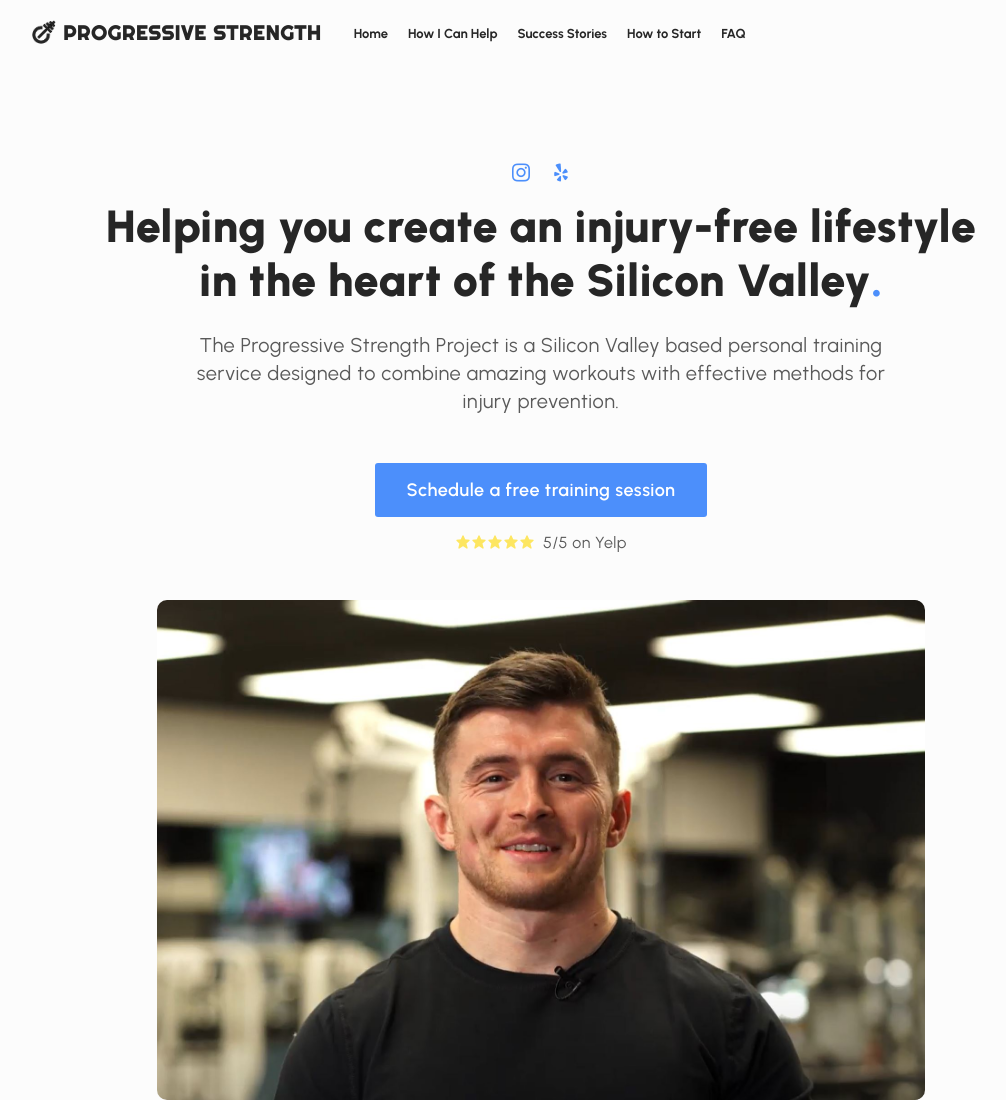
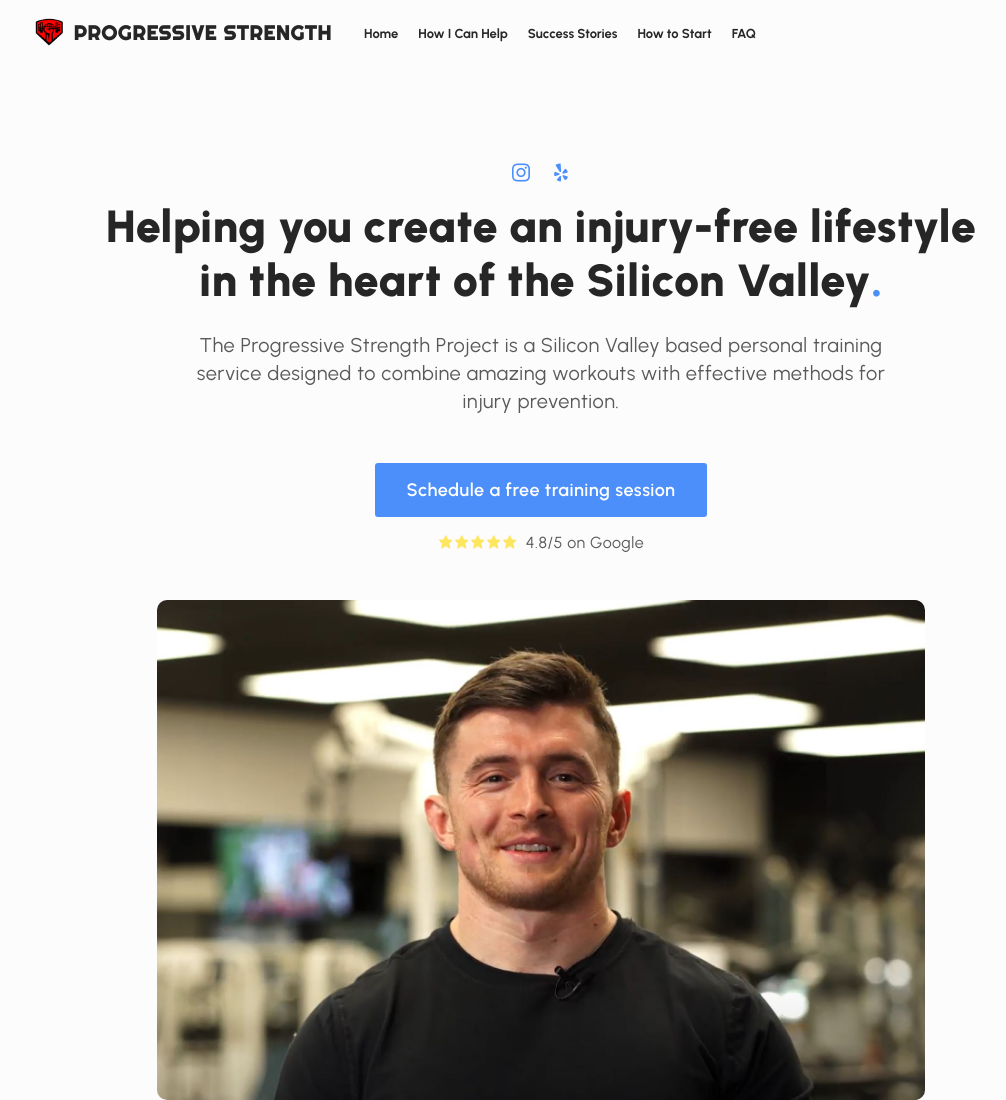
Before and after one commit to DanShawl/Progressive-Strength-Project, a plain HTML site: page index.html in a window 1280 px wide. Shown: the top 1100 px of the page, without its empty margins (99-1105 px from the left). Drawn offline with nearby package versions, Linux system fonts and the light colour scheme.

Commit message:
Updated page title, logo, and favicon.

```diff
--- a/index.html
+++ b/index.html
@@ -8,7 +8,7 @@
     <!--=============== FAVICON ===============-->
     <link
       rel="icon"
-      href="/assets/images/progressive-strength-fav-icon-black.png"
+      href="/assets/images/progressive-strength-logo-only.png"
       type="image/x-icon"
     />
     <!--=============== BOXICONS ===============-->
@@ -25,7 +25,7 @@
     />
     <!--=============== CSS ===============-->
     <link rel="stylesheet" href="assets/styles.css" />
-    <title>Progressive Strength</title>
+    <title>Progressive Strength Project</title>
   </head>
   <body>
     <!-- #791293 -->
@@ -36,7 +36,7 @@
       <nav class="nav container">
         <a href="#" class="nav__logo nav__header-item" id="nav-logo">
           <img
-            src="/assets/images/progressive-strength-fav-icon-black.png"
+            src="/assets/images/progressive-strength-logo-only.png"
             alt="Progressive Strength Project logo"
             class="progressive-strength-logo-black"
           />
@@ -118,13 +118,14 @@
           <i class="bx bxs-star"></i>
           <i class="bx bxs-star"></i>
           <i class="bx bxs-star"></i>
-          <span class="home__reviews-info">5/5 on Yelp</span>
+          <span class="home__reviews-info">4.8/5 on Google</span>
         </div>
         <div class="video__wrapper">
           <img
             src="/assets/images/headshot-progressive-strength-hq.JPG"
             alt=""
           />
+
           <!-- <video
             src="/assets/images/progressive-strength-project-personal-training-video.mp4"
             width="560"
@@ -517,7 +518,7 @@
         <div class="footer__company">
           <a href="#" class="footer__logo nav__header-item" id="nav-logo">
             <img
-              src="/assets/images/progressive-strength-fav-icon-black.png"
+              src="/assets/images/progressive-strength-logo-only.png"
               alt="Barbell by Elizabeth Fuqua from NounProject.com"
               class="progressive-strength-logo-black"
             />Progressive Strength
```
Also changed, not shown: assets/images/progressive-strength-logo-only.png (added).
